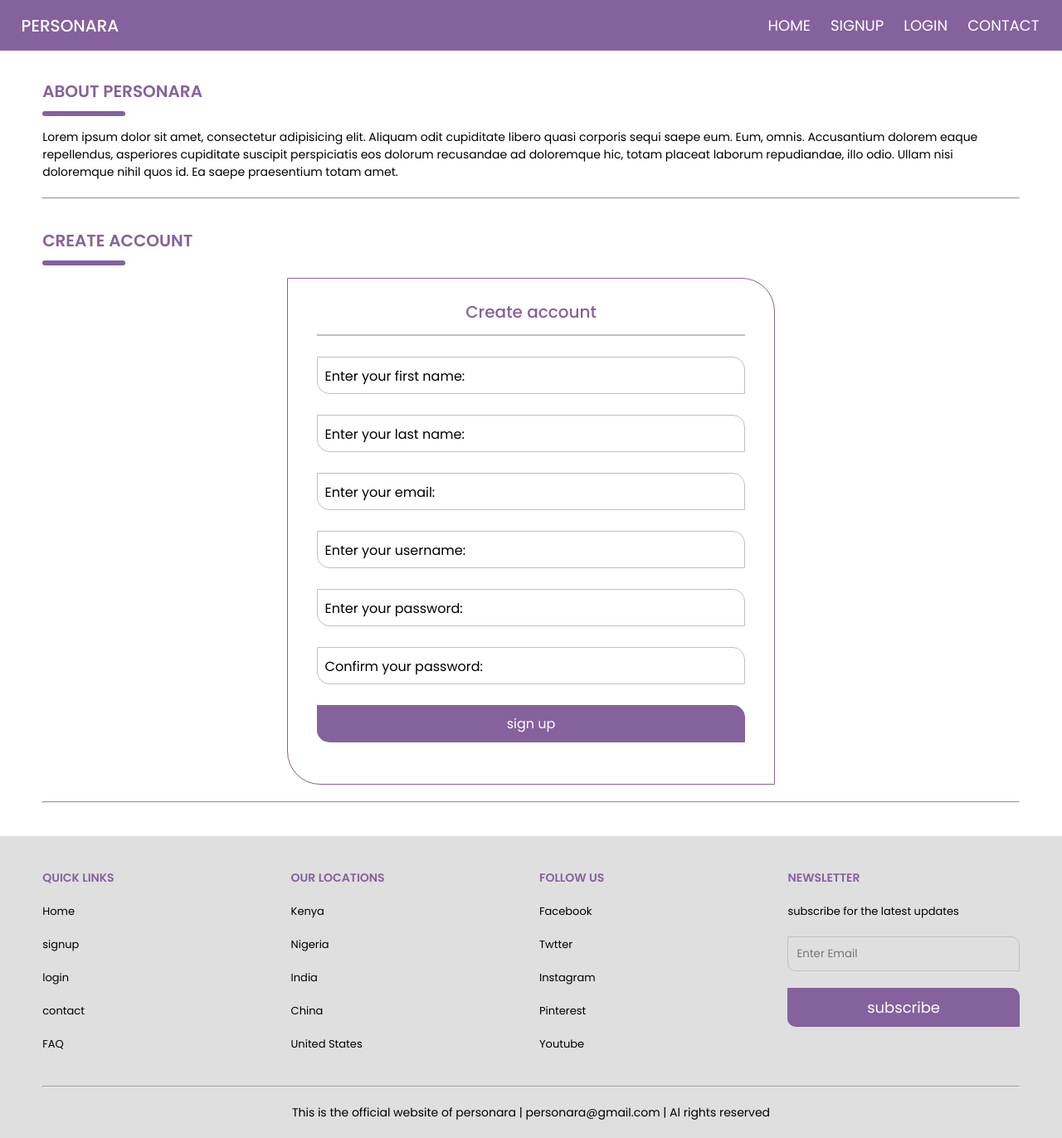
After one commit to muendokennedy/user-profie-login-system-object-oriented-php-MVC, a PHP site: page /signup.html in a window 1280 px wide. The commit adds this page. Shown: the whole page at 83% size. Run offline with PHP 8.4, Linux system fonts and the light colour scheme.

Commit message:
Finished the sign up page fronted design

```diff
--- /dev/null
+++ b/signup.html
@@ -0,0 +1,105 @@
+<!DOCTYPE html>
+<html lang="en">
+<head>
+  <meta charset="UTF-8">
+  <meta http-equiv="X-UA-Compatible" content="IE=edge">
+  <meta name="viewport" content="width=device-width, initial-scale=1.0">
+  <!-- The custom CSS link -->
+  <link rel="stylesheet" href="style.css">
+  <!-- The font-awesome CDN link -->
+  <link rel="stylesheet" href="https://cdnjs.cloudflare.com/ajax/libs/font-awesome/6.2.1/css/all.min.css"/>
+  <title>Personara profile system</title>
+</head>
+<body>
+  <!-- The navigation bar -->
+  <div class="navigation-bar">
+    <div class="logo">personara</div>
+    <nav>
+      <a href="index.html">home</a>
+      <a href="signup.html">signup</a>
+      <a href="login.html">login</a>
+      <a href="contact.html">contact</a>
+    </nav>
+    <!-- The body section -->
+  </div>
+  <section class="home">
+    <div class="header">
+    <div class="heading">about personara</div>
+      <div class="heading-text">Lorem ipsum dolor sit amet, consectetur adipisicing elit. Aliquam odit cupiditate libero quasi corporis sequi saepe eum. Eum, omnis. Accusantium dolorem eaque repellendus, asperiores cupiditate suscipit perspiciatis eos dolorum recusandae ad doloremque hic, totam placeat laborum repudiandae, illo odio. Ullam nisi doloremque nihil quos id. Ea saepe praesentium totam amet.</div>
+      <hr>
+    </div>
+    <div class="heading">create account</div>
+    <div class="sign-up">
+      <form action="#" method="POST" autocomplete="off">
+        <div class="signup-title">Create account</div>
+        <div class="input-box">
+          <input type="text" name="fname" id="fname" required>
+          <label for="fname">Enter your first name:</label>
+        </div>
+        <div class="input-box">
+          <input type="text" name="lname" id="lname" required>
+          <label for="lname">Enter your last name:</label>
+        </div>
+        <div class="input-box">
+          <input type="text" name="email" id="email" required>
+          <label for="email">Enter your email:</label>
+        </div>
+        <div class="input-box">
+          <input type="text" name="uid" id="uid" required>
+          <label for="uid">Enter your username:</label>
+        </div>
+        <div class="input-box">
+          <input type="password" name="pwd" id="pwd" required>
+          <label for="pwd">Enter your password:</label>
+        </div>
+        <div class="input-box">
+          <input type="password" name="confirm-pwd" id="confirm-pwd" required>
+          <label for="confirm-pwd">Confirm your password:</label>
+        </div>
+        <div class="input-box">
+          <input type="submit" name="submit" value="sign up" class="btn">
+        </div>
+      </form>
+    </div>
+    <hr>
+  </section>
+  <footer>
+    <div class="link-box-container">
+      <div class="link-box">
+        <div class="link-title">quick links</div>
+        <a href="#">Home</a>
+        <a href="#">signup</a>
+        <a href="#">login</a>
+        <a href="#">contact</a>
+        <a href="#">FAQ</a>
+      </div>
+      <div class="link-box">
+        <div class="link-title">our locations</div>
+        <a href="#">Kenya</a>
+        <a href="#">Nigeria</a>
+        <a href="#">India</a>
+        <a href="#">China</a>
+        <a href="#">United States</a>
+      </div>
+      <div class="link-box">
+        <div class="link-title">follow us</div>
+        <a href="#">Facebook</a>
+        <a href="#">Twtter</a>
+        <a href="#">Instagram</a>
+        <a href="#">Pinterest</a>
+        <a href="#">Youtube</a>
+      </div>
+      <div class="link-box">
+        <div class="link-title">newsletter</div>
+        <p>subscribe for the latest updates</p>
+        <form>
+          <input type="email" placeholder="Enter Email">
+          <button class="btn" type="submit">subscribe</button>
+        </form>
+      </div>
+    </div>
+    <hr>
+    <div class="copyright-text">This is the official website of personara | personara@gmail.com | Al rights reserved</div>
+  </footer>
+</body>
+</html>
--- a/style.css
+++ b/style.css
@@ -13,6 +13,7 @@ html{
 :root{
   /* colors */
   --primary-color: #85619D;
+  --primary-color-hover: #ad48f0;
 }
 .heading{
   color: var(--primary-color);
@@ -39,7 +40,19 @@ html{
 hr{
   margin: 2rem 0;
 }
-
+.btn{
+  font-size: 1.8rem;
+  background: var(--primary-color);
+  color: #fff;
+  text-decoration: none;
+  padding: 1rem 2.5rem;
+  border-radius: 0 1rem 0 1rem;
+  cursor: pointer;
+  transition: all .3s ease;
+}
+.btn:hover{
+  background: var(--primary-color-hover);
+}
 /* The navigation-bar */
 .navigation-bar{
   position: fixed;
@@ -118,13 +131,67 @@ hr{
   align-items: center;
   gap: 2rem;
 }
-.started .signup-login-request-container .signup-request-btn, .btn{
-  font-size: 1.8rem;
-  background: var(--primary-color);
-  color: #fff;
-  text-decoration: none;
-  padding: 1rem 2.5rem;
-  border-radius: 0 1rem 0 1rem;
+
+/* The sign up or the create account page */
+.sign-up{
+  border: .1rem solid var(--primary-color);
+  width: 50%;
+  margin: 1.5rem auto;
+  border-radius: 0 4rem 0 4rem;
+  padding: 2.5rem 3.5rem;
+}
+.sign-up .signup-title{
+  font-size: 2rem;
+  font-weight: 500;
+  padding-bottom: 1.2rem;
+  text-align: center;
+  color: var(--primary-color);
+  border-bottom: .2rem solid #c1bfbf;
+}
+.sign-up .input-box{
+  width: 100%;
+  height: 4.5rem;
+  margin: 2.5rem 0;
+  position: relative;
+}
+.sign-up .input-box label{
+  position: absolute;
+  top: 50%;
+  left: 1rem;
+  transform: translateY(-50%);
+  font-size: 1.6rem;
+  transition: all .3s ease;
+}
+.sign-up .input-box input{
+  position: absolute;
+  width: 100%;
+  height: 100%;
+  border-radius: 0 1.5rem 0 1.5rem;
+  outline: none;
+  border: .1rem solid #c1bfbf;
+  padding: 1.8rem 1rem;
+  font-size: 1.6rem;
+}
+.sign-up .input-box input:focus ~ label,
+.sign-up .input-box input:valid ~ label{
+  transform: translateY(-3.6rem);
+  padding: .2rem 1rem;
+  background: #fff;
+  font-size: 1.4rem;
+  color: var(--primary-color);
+  font-weight: 600;
+}
+.sign-up .input-box:last-child{
+  position: initial;
+  height: auto;
+}
+.sign-up .input-box input[type="submit"]{
+  position: initial;
+  border: none;
+  outline: none;
+  padding: 1rem 2rem;
+  text-align: center;
+  display: inline-block;
 }
 /* The footer section */
 footer{
```
Also changed, not shown: index.html (+5 -5 lines), script.js (added).
